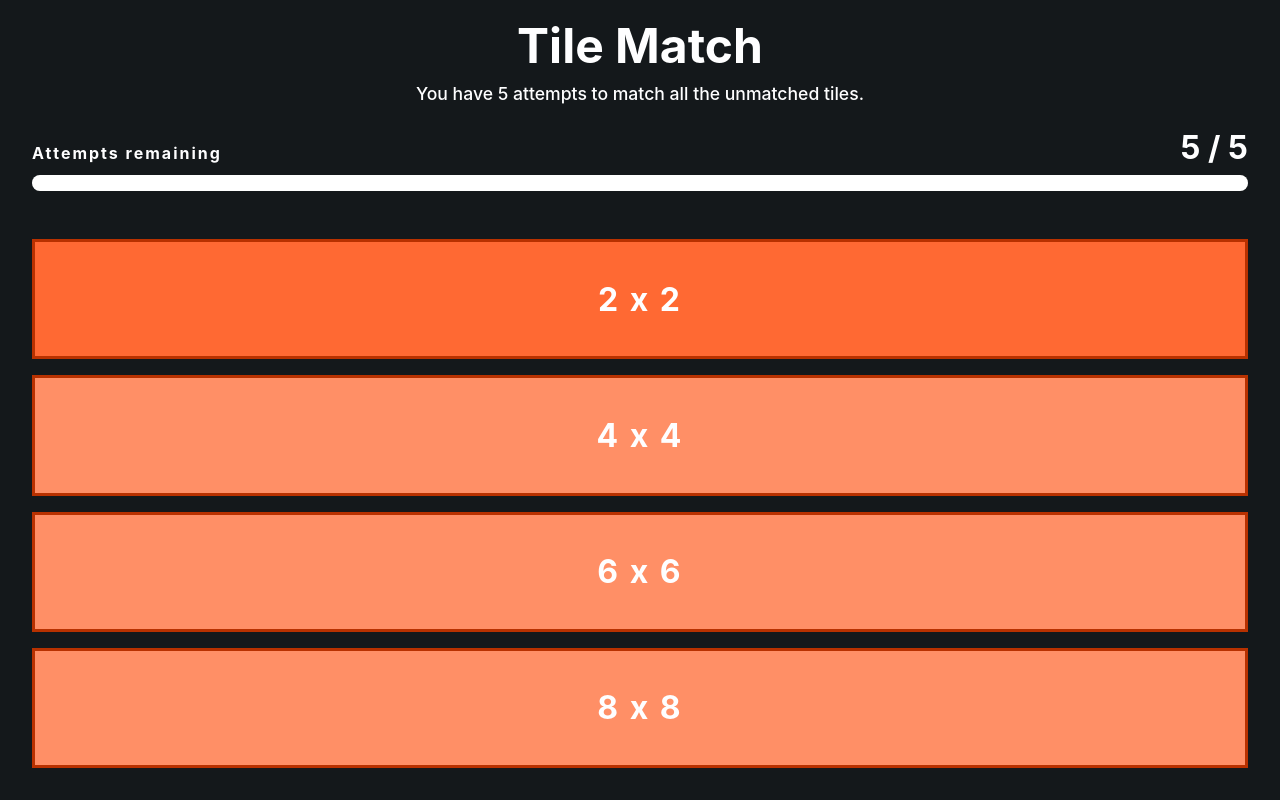
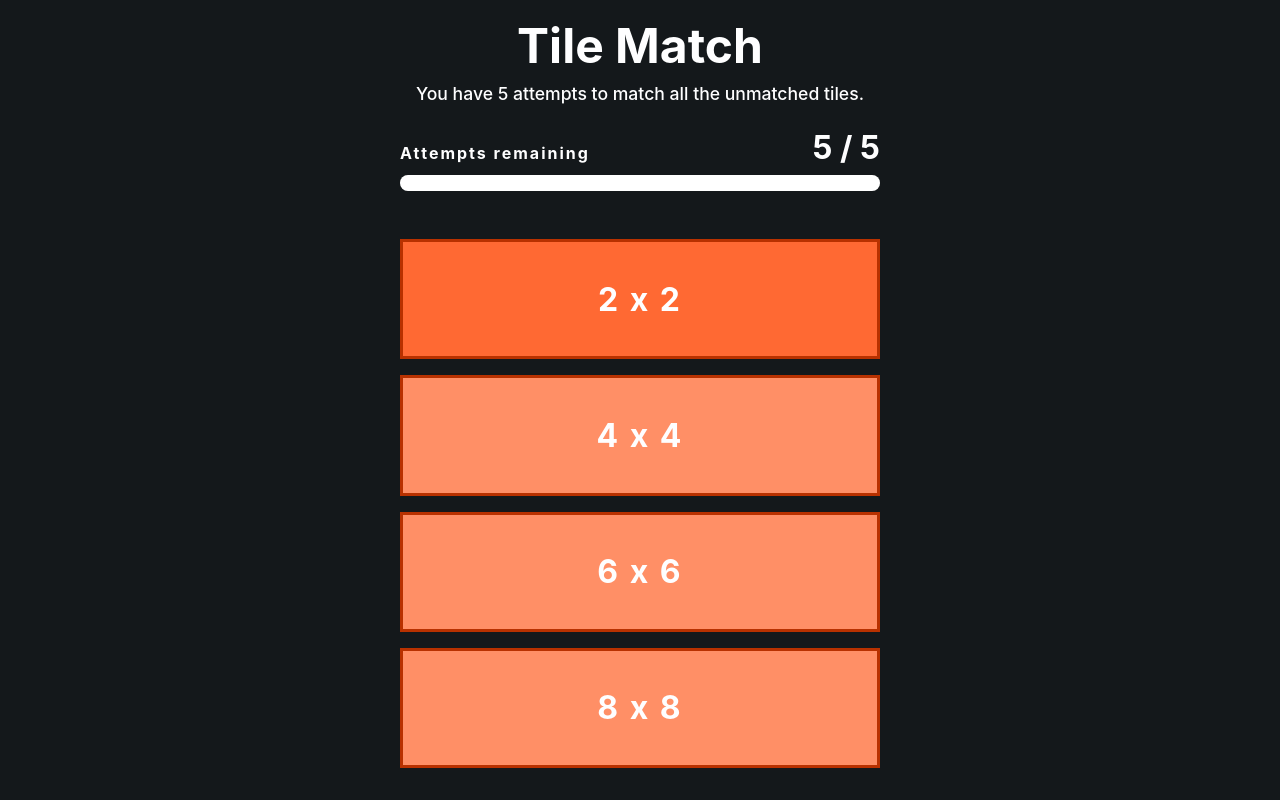
Before and after one commit to IamHaque/flip-memory-game, a Next.js app: page / in a window 1280 px wide. Built offline with nearby package versions, Linux system fonts and the light colour scheme.

Commit message:
Fixed mobile view

```diff
--- a/pages/index.js
+++ b/pages/index.js
@@ -174,7 +174,6 @@ export default function Home() {
 
   const initializeGame = (gridSize = 2, isNewGame = true) => {
     const uniqueTiles = (gridSize * gridSize) / 2;
-    // alert(uniqueTiles + " " + gridSize);
     const generatedTiles = initializeTiles(uniqueTiles, gridSize);
 
     const newGameState = {
@@ -201,6 +200,7 @@ export default function Home() {
     if (prevFlippedTileIndex >= 0 && prevFlippedTileIndex === tileID) return;
 
     let isGameOver = false;
+    let remainingAttempts = gameState.remainingAttempts;
 
     if (prevFlippedTileIndex >= 0) {
       setPrevFlippedTileIndex(-1);
@@ -214,11 +214,10 @@ export default function Home() {
         gameState.tiles[prevFlippedTileIndex].matched = true;
       } else {
         // Consume attempt if guessed incorrectly
-        const remainingAttempts = gameState.remainingAttempts - 1;
+        remainingAttempts -= 1;
         if (remainingAttempts <= 0) {
           isGameOver = true;
         }
-        setGameState({ ...gameState, remainingAttempts: remainingAttempts });
       }
     } else {
       setPrevFlippedTileIndex(tileID);
@@ -238,13 +237,10 @@ export default function Home() {
 
     setGameState({
       ...gameState,
+      gameOver: isGameOver,
       tiles: [...flippedTiles],
-      gameOver: isGameOver,
+      remainingAttempts: remainingAttempts,
     });
-
-    if (isGameOver) {
-      setGameState({ ...gameState, gameOver: true });
-    }
   };
 
   return (
--- a/styles/globals.scss
+++ b/styles/globals.scss
@@ -42,13 +42,16 @@ a {
   color: #fefeff;
   padding: 1em 2em;
   position: relative;
+  align-items: center;
   flex-direction: column;
   background-color: #14181b;
 }
 
 .header {
   gap: 0.5em;
+  width: 100%;
   display: flex;
+  max-width: 480px;
   align-items: center;
   flex-direction: column;
 
@@ -103,7 +106,9 @@ a {
 
 .main {
   flex: 1;
+  width: 100%;
   display: grid;
+  max-width: 480px;
   margin-bottom: 1em;
 }
 
```
